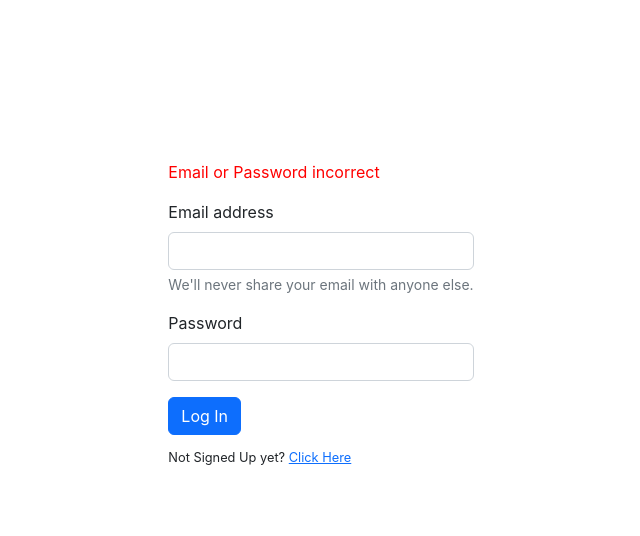
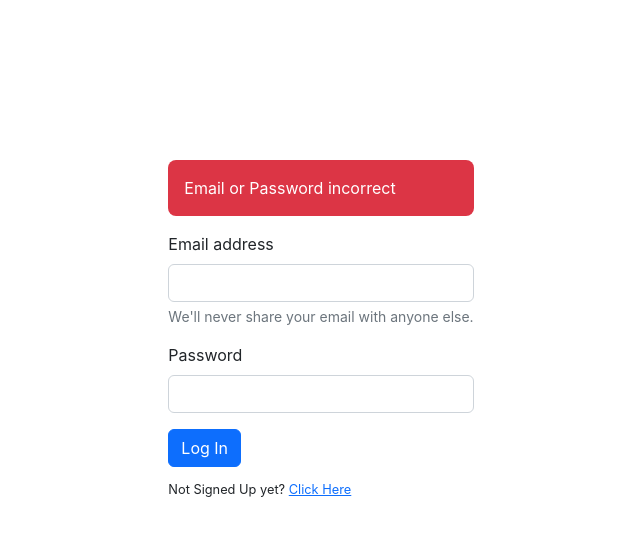
Before and after one commit to aguilanbon/react-login, a React (Create React App) app: page / in a window 1280 px wide. Both pictures are taken after typing "name@example.com", "Sample123" into the empty fields and a click on the button "Log In". Shown: the top 536 px of the page, without its empty margins (319-959 px from the left). Built offline with nearby package versions, Linux system fonts and the light colour scheme; data requests are answered from the project's data file.

Commit message:
added styling on error message

```diff
--- a/src/components/Login.jsx
+++ b/src/components/Login.jsx
@@ -52,7 +52,7 @@ function Login({setIsloggedIn, setCurrentUser, userEmail, setUserEmail, userPass
                 e.preventDefault()
                 submitHandler()}}>
                 <div className="mb-3">
-                    {error ? <p style={errorStyle}>{error}</p> : ''}
+                    {error ? <p style={errorStyle} className="bg-danger text-white">{error}</p> : ''}
                     <label htmlFor="exampleInputEmail1" className="form-label">Email address</label>
                     <input type="email" className="form-control" id="exampleInputEmail1" aria-describedby="emailHelp" onChange={e => setUserEmail(e.target.value)} value={userEmail}></input>
                 <div id="emailHelp" className="form-text">We'll never share your email with anyone else.</div>
@@ -76,7 +76,8 @@ const toSignUp = {
 }
 
 const errorStyle = {
-    color: 'red'
+    padding: '1em',
+    borderRadius: '.5em'
 }
 
 export default Login
```
